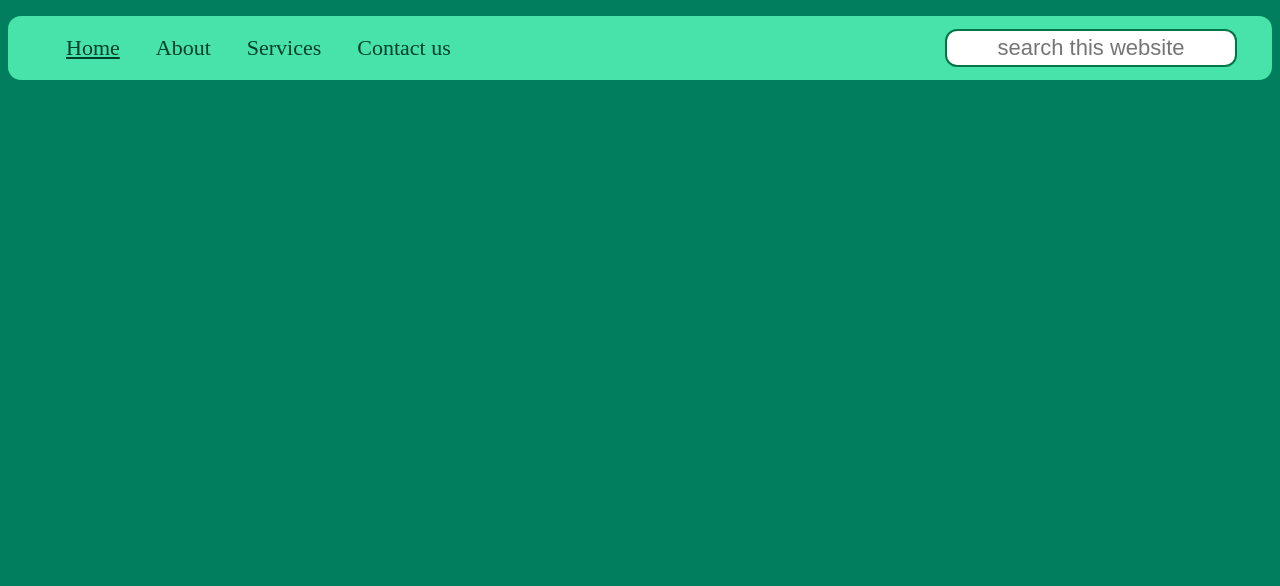
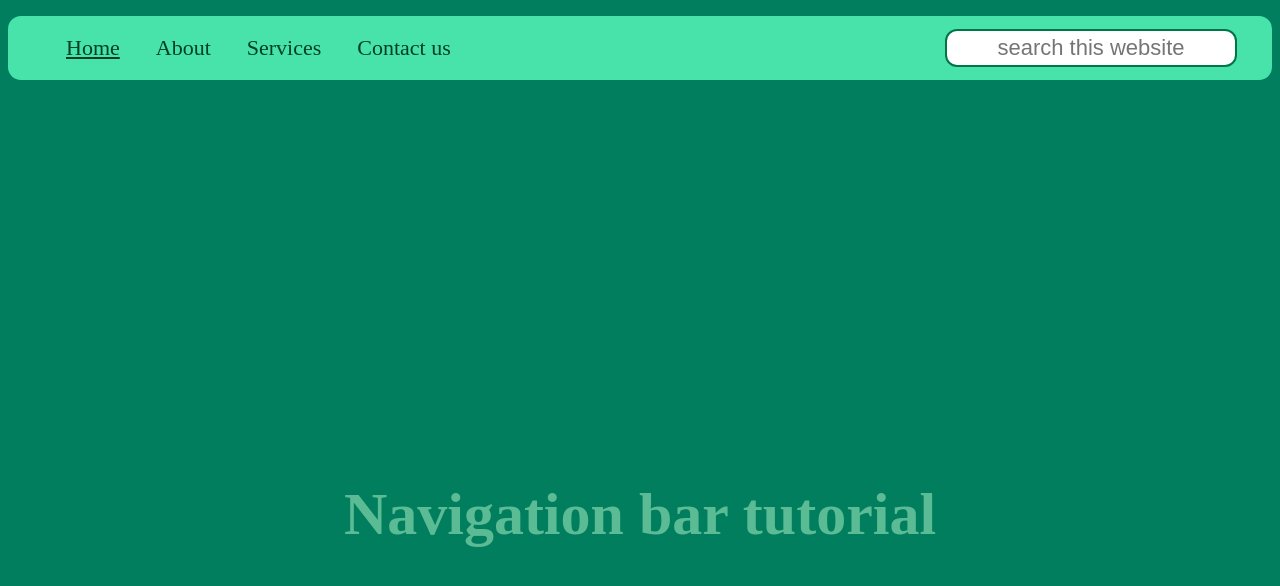
Before and after one commit to ashishpipaliya30/online-shop-tutorial, a plain HTML site: page Navbar.html in a window 1280 px wide. Drawn offline with Linux system fonts and the light colour scheme.

Commit message:
add navigation bar tutorial message

```diff
--- a/Navbar.html
+++ b/Navbar.html
@@ -57,6 +57,13 @@
         .navbar li a.active {
            text-decoration:underline;
         }
+
+        h1{
+            text-align: center;
+            margin-top: 400px;
+            font-size: 60px;
+            color: #5abb94;
+        }
     </style>
 </head>
 
@@ -73,6 +80,7 @@
                 </div>
             </ul>
         </nav>
+        <h1>Navigation bar tutorial</h1>
     </header>
 
 </body>
```
